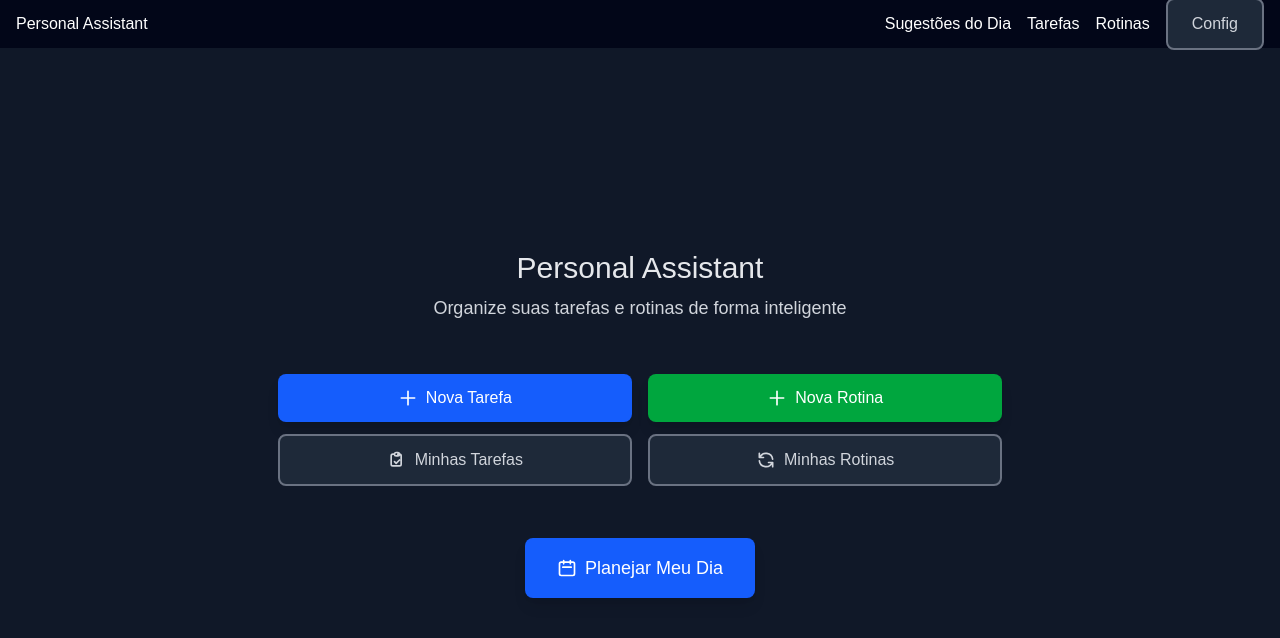
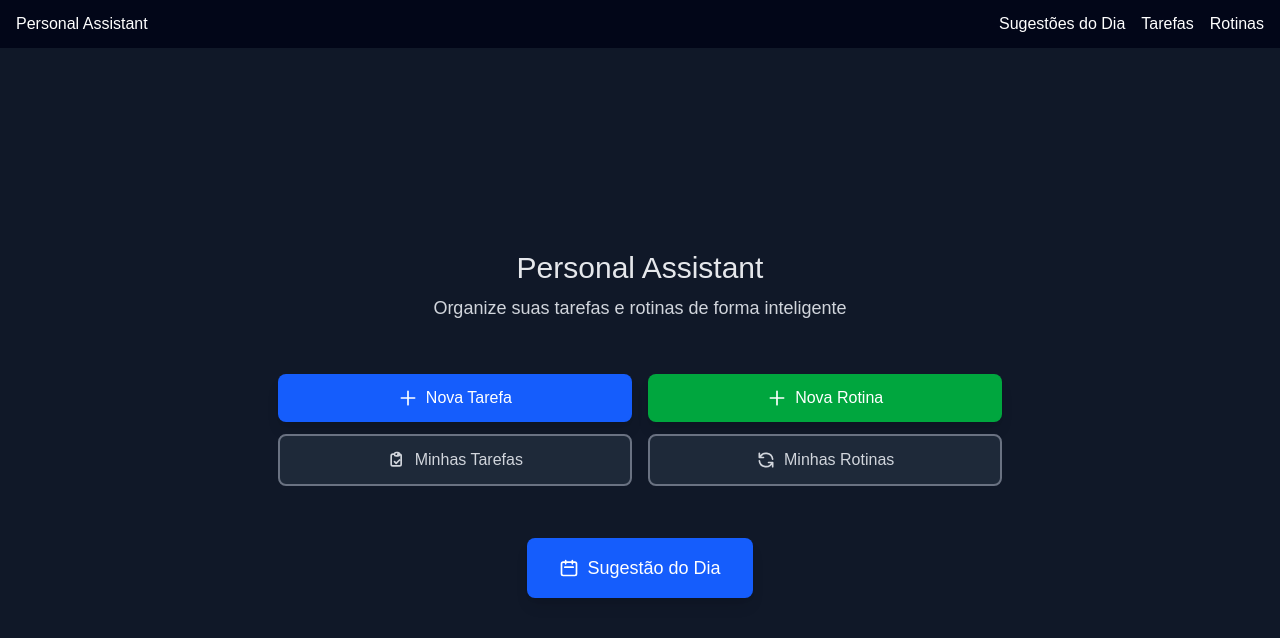
Before and after one commit to gustavohiroaki/personalassistant, a Next.js app: page / in a window 1280 px wide. Shown: the top 638 px of the page. Built offline with nearby package versions, Linux system fonts and the light colour scheme.

Commit message:
refactor: update redirect button in Home component and clean up Header

```diff
--- a/src/app/page.tsx
+++ b/src/app/page.tsx
@@ -34,8 +34,8 @@ export default function Home() {
           </div>
         </GridContainer>
         <div className="mt-8 text-center">
-          <RedirectButton href="/day" variant="primary" size="lg" icon={<CalendarIcon />}>
-            Planejar Meu Dia
+          <RedirectButton href="/suggestions" variant="primary" size="lg" icon={<CalendarIcon />}>
+            Sugestão do Dia
           </RedirectButton>
         </div>
       </CenteredContainer>
--- a/src/components/molecules/Header.tsx
+++ b/src/components/molecules/Header.tsx
@@ -14,7 +14,7 @@ export default function Header() {
                 <Link href="/routines" className="text-white hover:text-gray-300 transition-colors">
                     Rotinas
                 </Link>
-                <RedirectButton variant="outline" href="/config">Config</RedirectButton>
+
             </nav>
         </header>
     )
```
